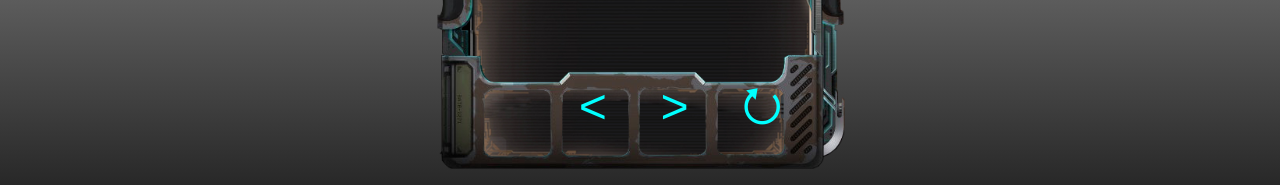
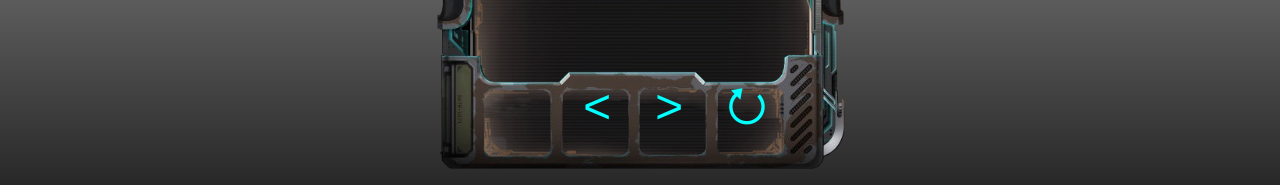
Before and after one commit to josecarloslima/ProjetoCrossfireHUD, a plain HTML site: page index.html in a window 1280 px wide. Shown: the part 472-657 px from the top of the page. Drawn offline with Linux system fonts and the light colour scheme; a web font is replaced by a local one.

Commit message:
Update style.css

```diff
--- a/css/style.css
+++ b/css/style.css
@@ -63,10 +63,10 @@ main {
 
 .botoes {
     position: absolute;
+    display: flex;
     bottom: 6%;
-    left: 36%;
-    display: flex;
-    gap: 53px;
+    left: 37%;
+    gap: 44%;
 }
 
 .botao__ante,
```
